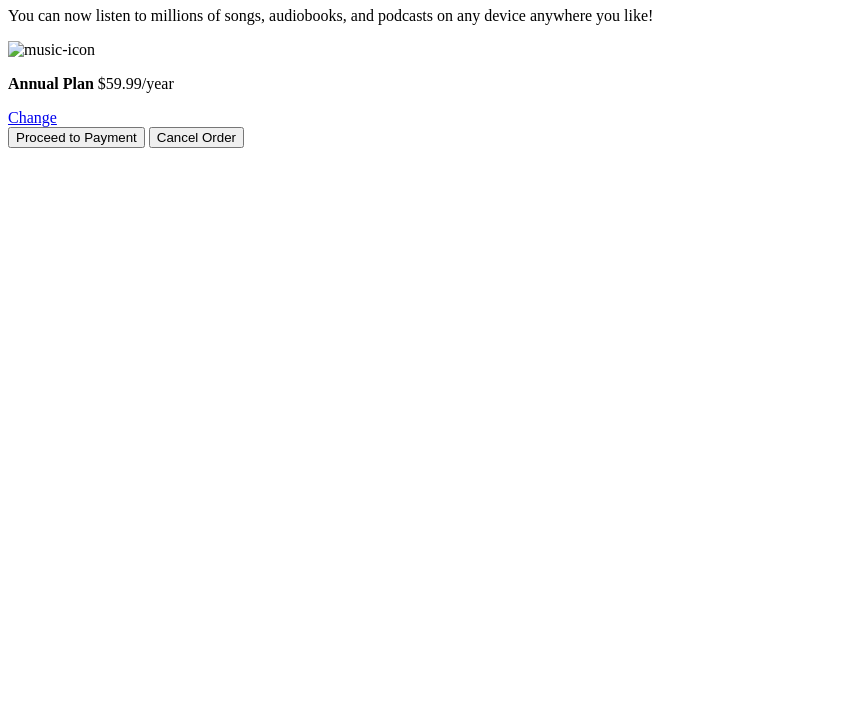
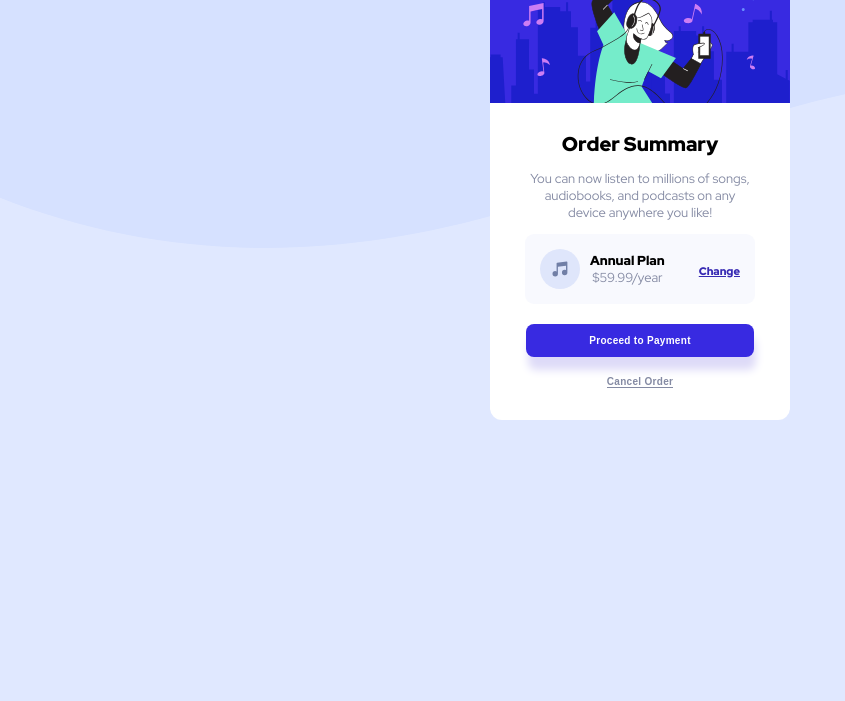
Before and after one commit to Adil-Rafiq/Order-Summary-Card, a plain HTML site: page index.html in a window 1280 px wide. Shown: the part 99-800 px from the top of the page, without its empty margins (0-845 px from the left). Drawn offline with Linux system fonts and the light colour scheme; the site is published under a folder, as on GitHub Pages, so addresses that start at the root find nothing.

Commit message:
Update index.html

```diff
--- a/index.html
+++ b/index.html
@@ -10,7 +10,7 @@
       sizes="32x32"
       href="./images/favicon-32x32.png"
     />
-    <link rel="stylesheet" href="/css/styles.css" />
+    <link rel="stylesheet" href="./css/styles.css" />
 
     <title>Frontend Mentor | Order summary card</title>
   </head>
@@ -19,7 +19,7 @@
 
       <!-- head image -->
       <div class="head-img">
-        <img src="/images/illustration-hero.svg" alt="" />
+        <img src="./images/illustration-hero.svg" alt="" />
       </div>
 
 
@@ -36,7 +36,7 @@
         <!-- middle -->
         <div class="mid">
           <div class="left">
-            <img src="/images/icon-music.svg" alt="music-icon" />
+            <img src="./images/icon-music.svg" alt="music-icon" />
             <p><b class="bold">Annual Plan</b> $59.99/year</p>
           </div>
 
```
